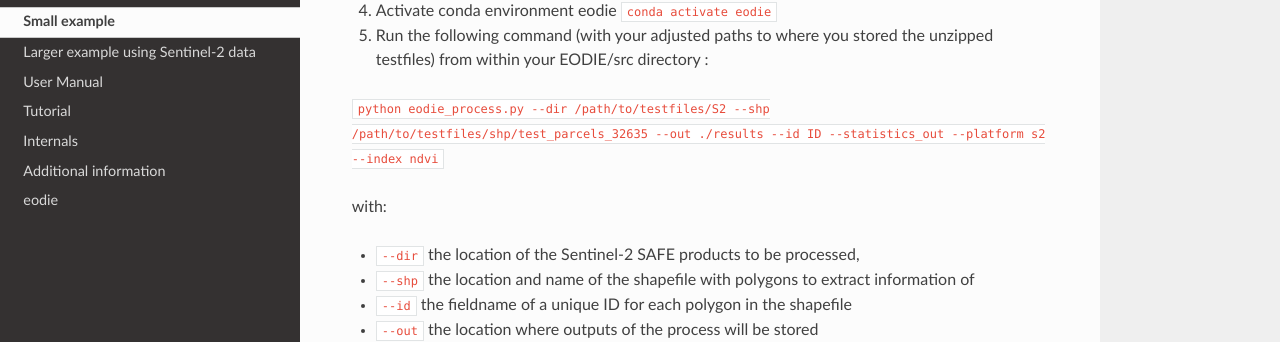
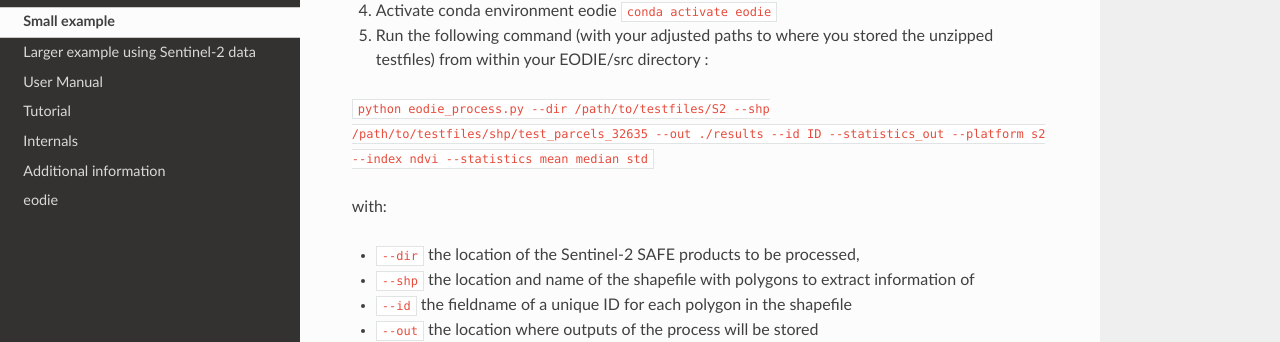
Before and after one commit to samumantha/EODIE, a Sphinx documentation site: the page built from docs/Example.rst, in a window 1280 px wide and 900 px high, scrolled down 1012 px. Shown: the part 220-562 px from the top of the window. Built offline with Sphinx 7.4.7 and the Read the Docs theme 2.0.0, drawn with Linux system fonts in a browser that asks for light colours.

Commit message:
meaningful example

```diff
--- a/docs/Example.rst
+++ b/docs/Example.rst
@@ -36,7 +36,7 @@ Larger example using Sentinel-2 data
 4. Activate conda environment eodie ``conda activate eodie``
 5. Run the following command (with your adjusted paths to where you stored the unzipped testfiles) from within your EODIE/src directory :
 
-``python eodie_process.py --dir /path/to/testfiles/S2 --shp /path/to/testfiles/shp/test_parcels_32635 --out ./results --id ID --statistics_out --platform s2 --index ndvi``
+``python eodie_process.py --dir /path/to/testfiles/S2 --shp /path/to/testfiles/shp/test_parcels_32635 --out ./results --id ID --statistics_out --platform s2 --index ndvi --statistics mean median std``
 
 with:
 
```
